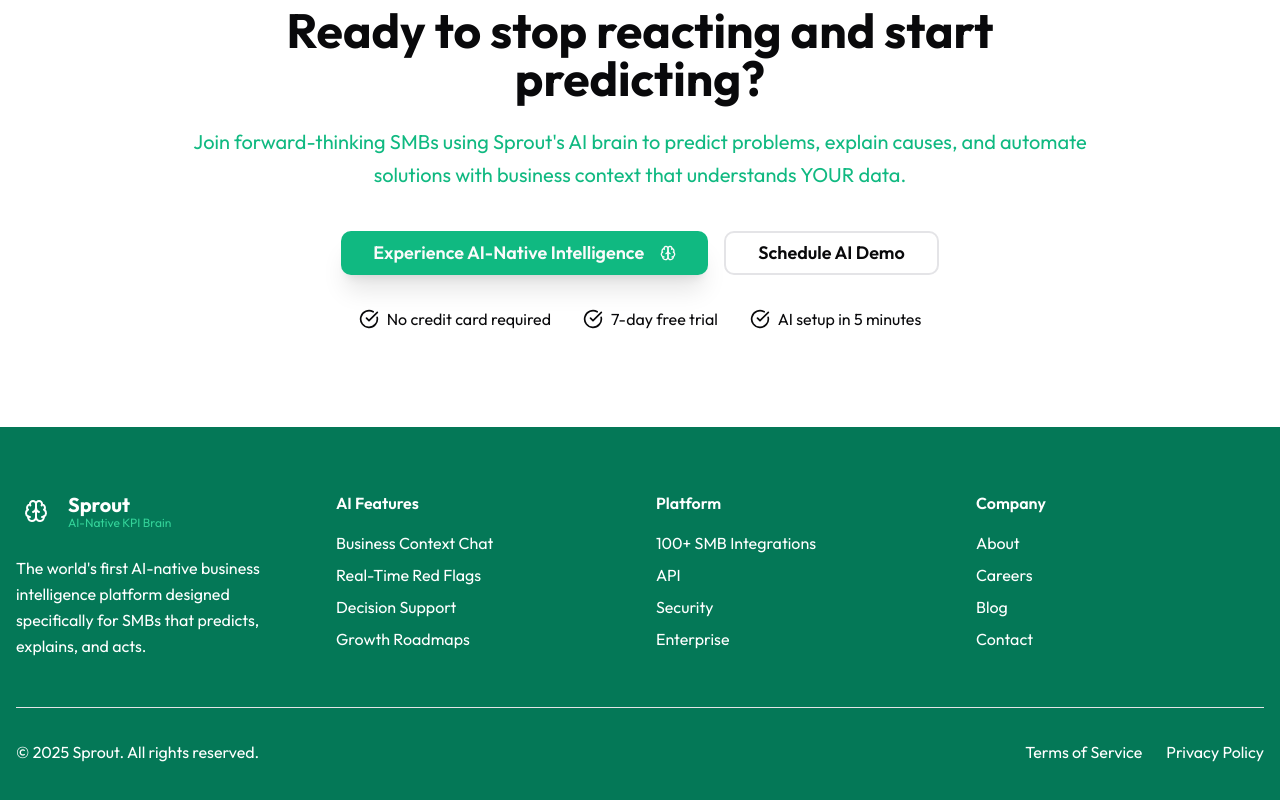
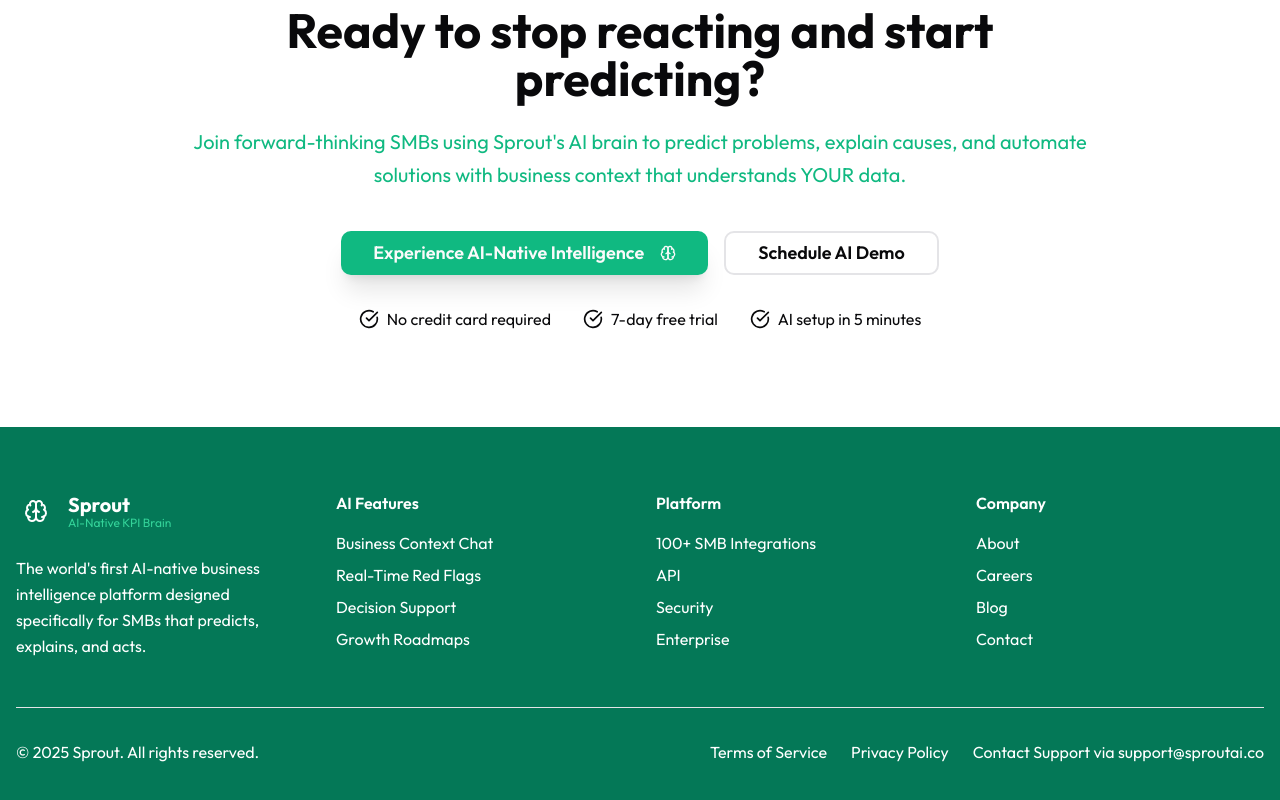
Before and after one commit to WawinyEdwin/sprout-web, a Next.js app: page / in a window 1280 px wide. Shown: the part 6974-7774 px from the top of the page. Built offline with nearby package versions, Linux system fonts and the light colour scheme.

Commit message:
feat: add support email

```diff
--- a/app/page.tsx
+++ b/app/page.tsx
@@ -1190,6 +1190,9 @@ export default function HomePage() {
               <Link href="/privacy-policy" className="transition-colors">
                 Privacy Policy
               </Link>
+              <Link href="mailto:support@sproutai.co" className="transition-colors">
+                Contact Support via support@sproutai.co
+              </Link>
             </div>
           </div>
         </div>
```
